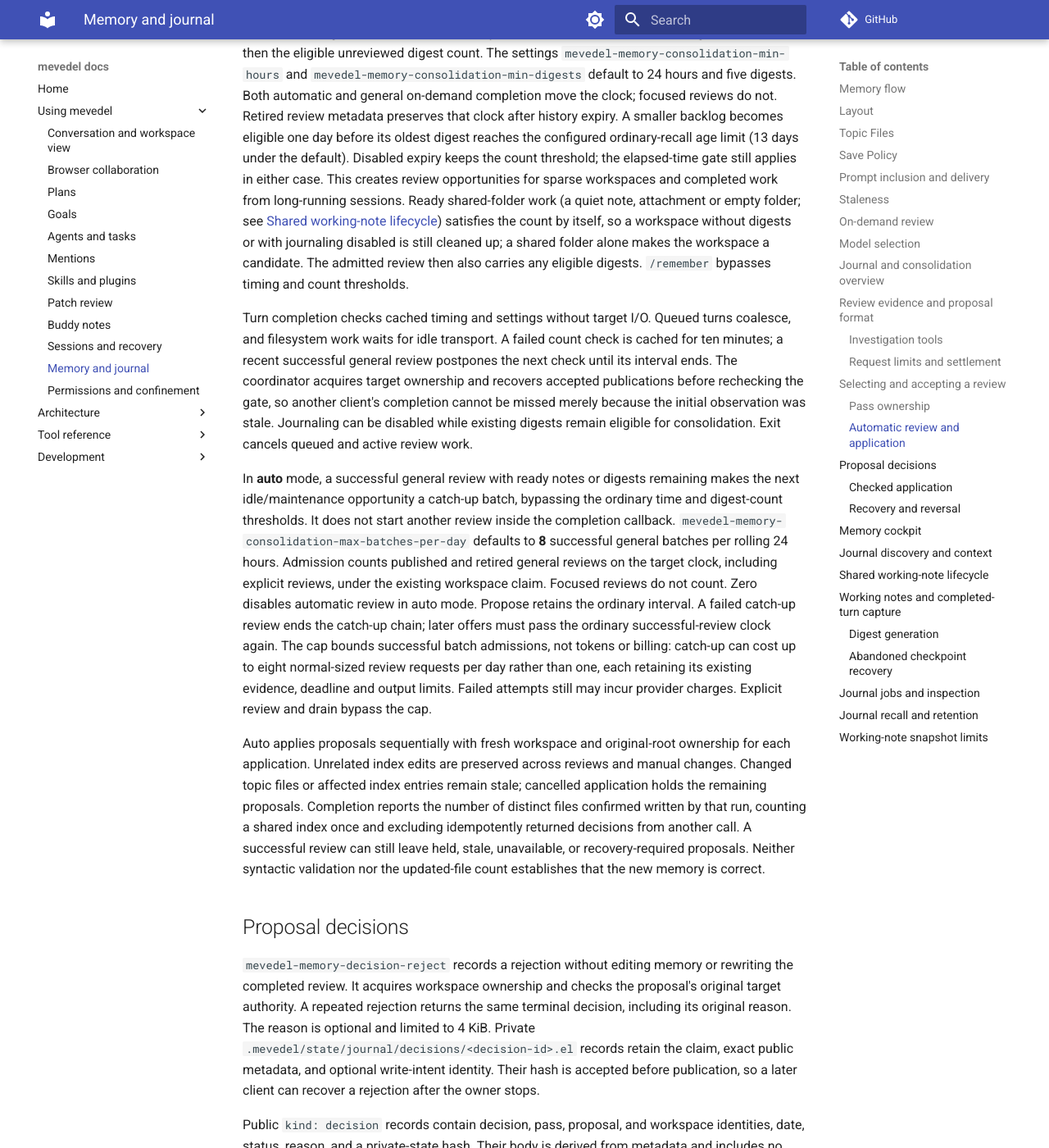
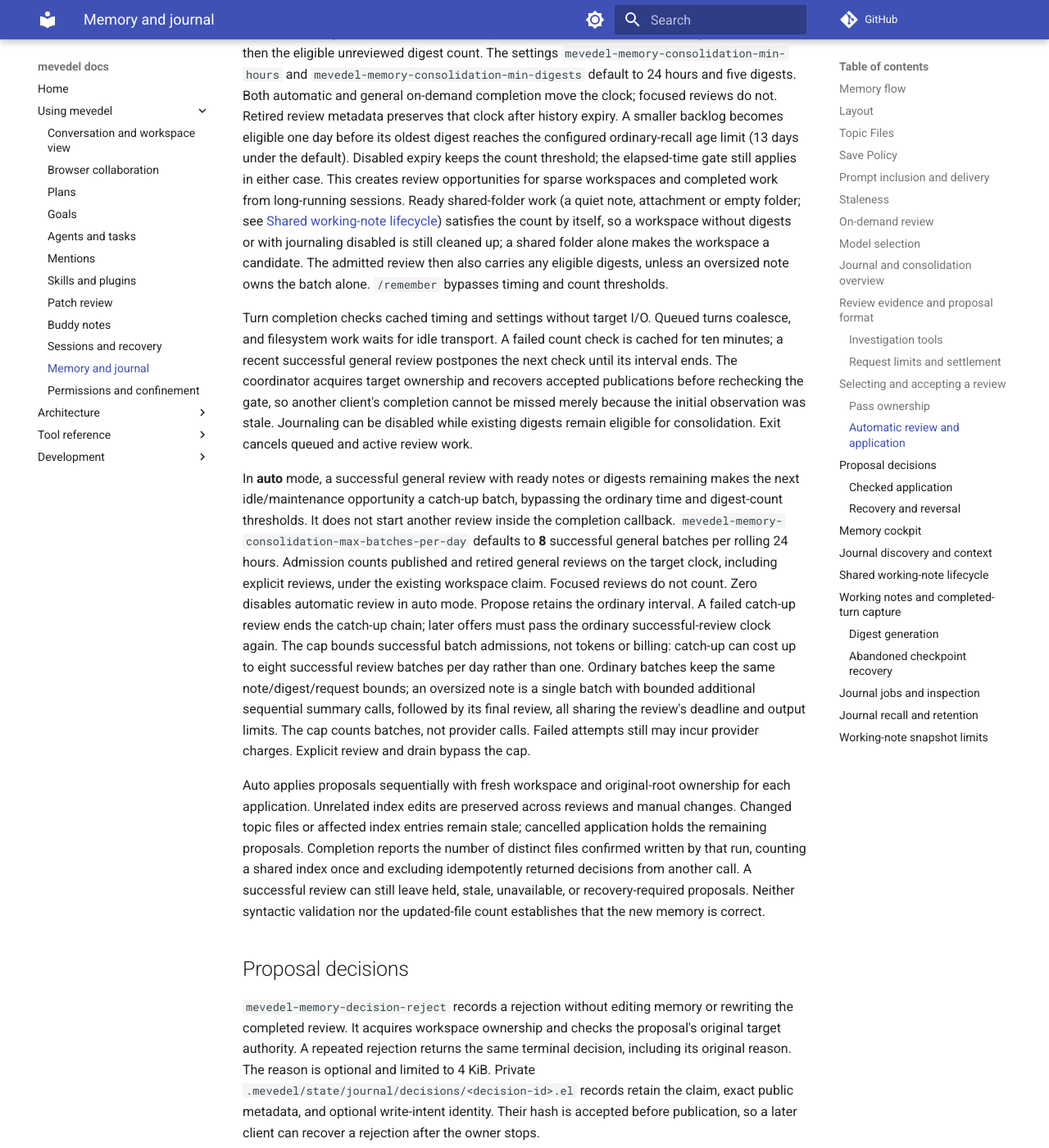
Before and after one commit to FrauH0lle/mevedel, an MkDocs documentation site: the page built from docs/memory.md, in a window 1280 px wide and 1400 px high, scrolled down 11833 px. Shown: the whole window at 82% size. Built offline with MkDocs 1.6.1 and Material for MkDocs 9.7.7, drawn with Linux system fonts in a browser that asks for light colours; comment, search, counter and statistics services are not loaded; some of the changed text lies outside the part shown.

Commit message:
fix(memory): Integrate chunk review with backlog draining
Keep oversized notes isolated from digests and preserve automatic catch-up when a changing note requires a fresh quiet snapshot.

* mevedel-memory-pass.el (mevedel-memory-pass-start, mevedel-memory-pass--prepare): Freeze the configured chunk ceiling across the storage-worker boundary and leave deferred digests unpinned with an accurate backlog count.

(mevedel-memory-pass--finish): Cancel restart-required claims without ending automatic catch-up; real failures still stop the chain.

* test/test-mevedel-memory-pass-drain.el: Exercise chunk-only batches, continued digest draining, and catch-up restart with the real provider parser.

* test/test-mevedel-memory-pass-worker.el: Exercise the frozen ceiling in a real storage child and cancelled restart settlement.

* docs/memory.md: Distinguish successful batches from provider calls and document chunk-only evidence and restart behavior.

Validation: final combined check exits 0; standards report 0 errors, 262 files compile strictly, and all 12,747 ERT results are accounted for with 0 unexpected and 56 skipped. Focused integration passes 35 cases; fresh-file integration passes 19 cases. Scoped integration source review passes.

```diff
--- a/docs/memory.md
+++ b/docs/memory.md
@@ -507,7 +507,8 @@
 satisfies the count by itself, so a workspace without digests or with
 journaling disabled is still cleaned up; a shared folder alone makes the
 workspace a candidate. The admitted review then also carries any eligible
-digests. `/remember` bypasses timing and count thresholds.
+digests, unless an oversized note owns the batch alone. `/remember` bypasses
+timing and count thresholds.
 
 Turn completion checks cached timing and settings without target I/O. Queued
 turns coalesce, and filesystem work waits for idle transport. A failed count
@@ -529,8 +530,11 @@
 interval. A failed catch-up review ends the catch-up chain; later offers must
 pass the ordinary successful-review clock again. The cap bounds successful
 batch admissions, not tokens or billing: catch-up can
-cost up to eight normal-sized review requests per day rather than one, each
-retaining its existing evidence, deadline and output limits. Failed attempts
+cost up to eight successful review batches per day rather than one. Ordinary
+batches keep the same note/digest/request bounds; an oversized note is a
+single batch with bounded additional sequential summary calls, followed by
+its final review, all sharing the review's deadline and output limits.
+The cap counts batches, not provider calls. Failed attempts
 still may incur provider charges. Explicit review and drain bypass the cap.
 
 Auto applies proposals sequentially with fresh workspace and original-root
@@ -743,14 +747,17 @@
 waiting for an active turn. `/remember drain` and `M-x mevedel-remember-drain`
 start the same operation. The header shows batch number, status and the last
 observed notes-remaining count; completion messages report each batch's notes
-and digest backlog. Drain runs successive general reviews, each with the same
-16-note / 96-KiB capture and ordinary digest/request limits, until a fresh
+and digest backlog. Drain runs successive general reviews, with ordinary-note
+batches bounded to 16 notes / 96 KiB and oversized notes reviewed alone in
+bounded chunks; digest/request limits remain unchanged. It stops when a fresh
 selection finds no ready shared notes, housekeeping or uncovered digests. It
 does not request an empty current-memory review. Pending, kept and blocked
 notes are not ready; propose/manual drain leaves decisions for approval rather
 than deleting their files. Active workspace turns wait with a 60-second retry,
 so drain neither captures their notes nor spins on empty reviews. Closing its
 originating buffer or exiting stops it; a failed review stops without retry.
+A changed chunked note reports `restart-required`, not a failed review; drain
+continues to the next ready batch and automatic catch-up remains armed.
 The explicit command is not subject to the automatic daily cap.
 
 `m` runs another consolidation; a prefix argument asks for focus. The first-class
@@ -827,8 +834,8 @@
 else is an attachment. At most 16 ordinary text notes and 96 KiB are captured,
 oldest first, each at most 32 KiB; the review request admits them beside
 digests (one of each when both fit, then oldest first). A larger text note is
-captured alone, up to `mevedel-memory-notes-max-review-bytes` (default 512 KiB,
-about sixteen chunks).
+captured alone, leaving eligible digests unpinned for the next batch, up to
+`mevedel-memory-notes-max-review-bytes` (default 512 KiB, about sixteen chunks).
 It is reviewed sequentially in UTF-8 chunks of at most 32 KiB, carrying a
 running summary capped at 16 KiB. The final review uses that summary to
 extract knowledge and decide keep, condense or delete through the normal
```
Also changed, not shown: 3 other files.
